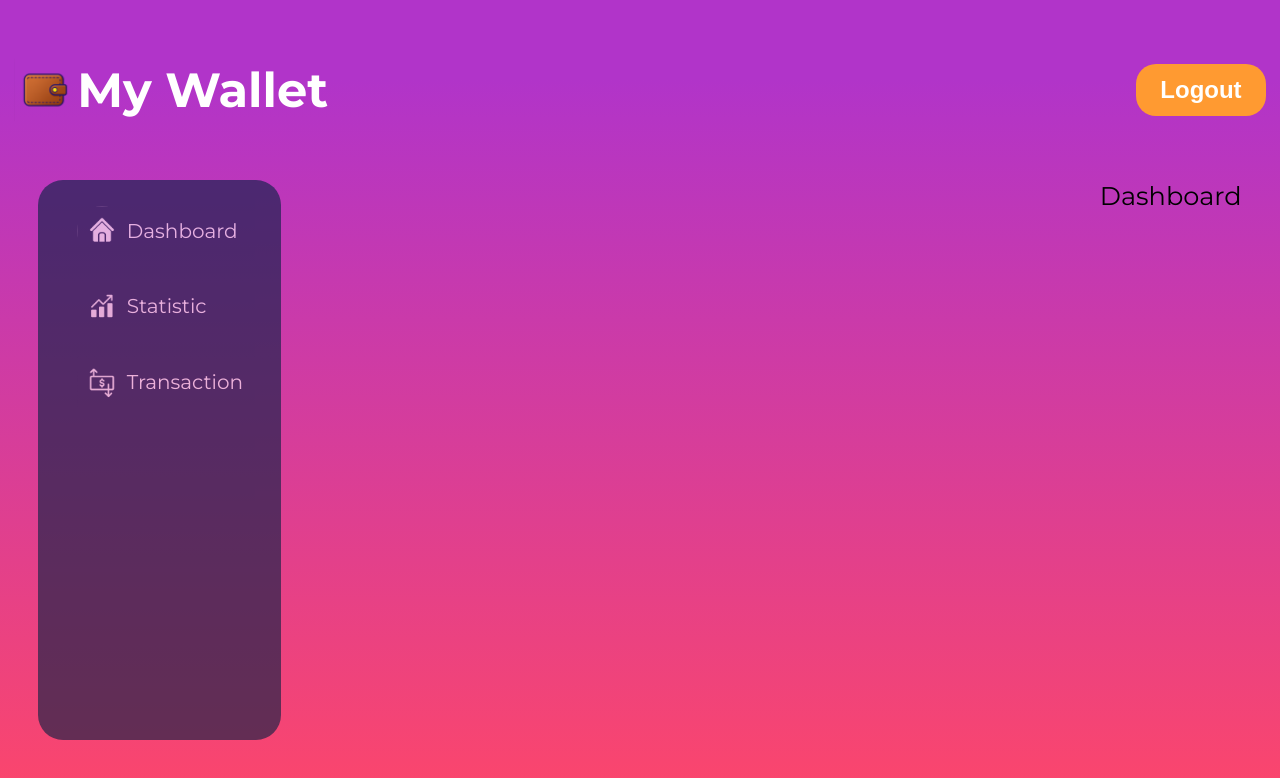
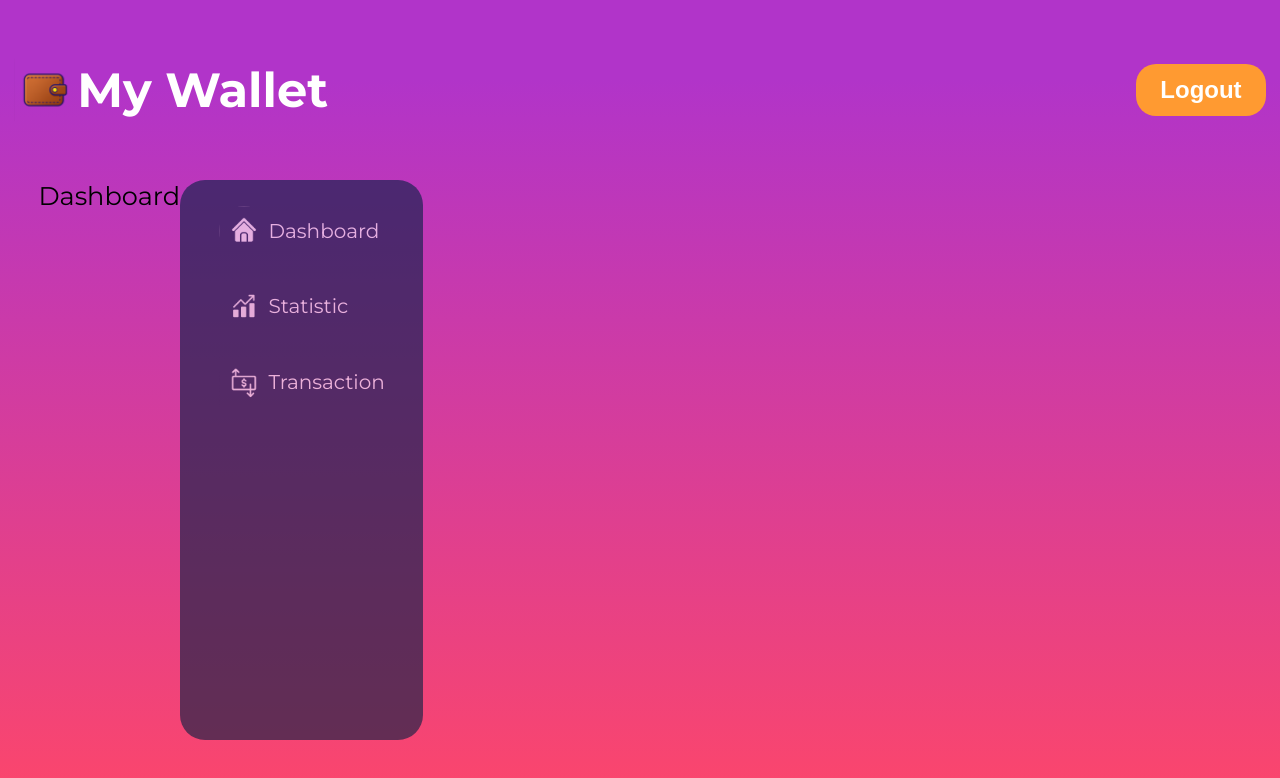
Before and after one commit to AlbertKep/my-wallet, a React (Vite) app: page /dashboard in a window 1280 px wide. Shown: the top 778 px of the page. Built offline with nearby package versions, Linux system fonts and the light colour scheme; no server answers; sample sign-in values are in the browser's storage.

Commit message:
Correct component order in ProtectedLayout

```diff
--- a/src/components/layout/ProtectedLayout.tsx
+++ b/src/components/layout/ProtectedLayout.tsx
@@ -13,8 +13,8 @@ const ProtectedLayout = () => {
     <>
       <Header />
       <LayoutWrapper>
+        <Outlet />
         <Navbar />
-        <Outlet />
       </LayoutWrapper>
     </>
   );
```
